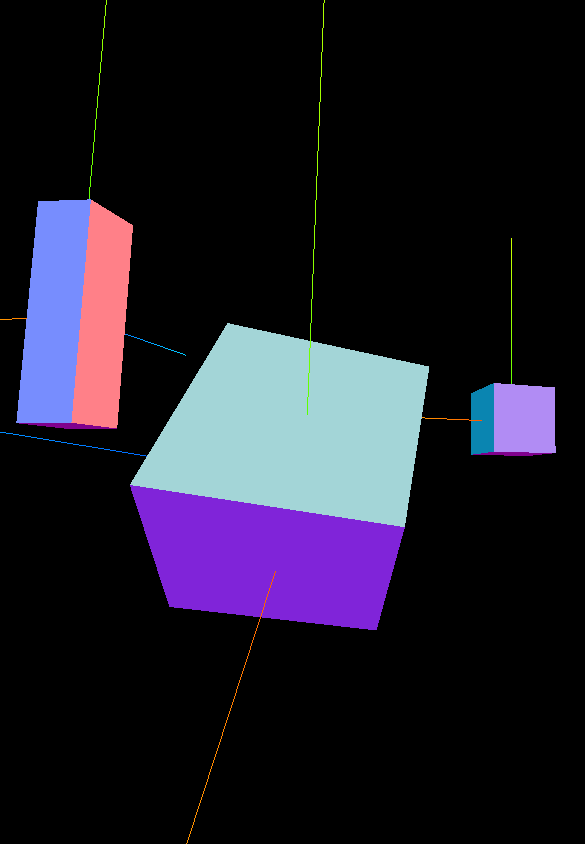
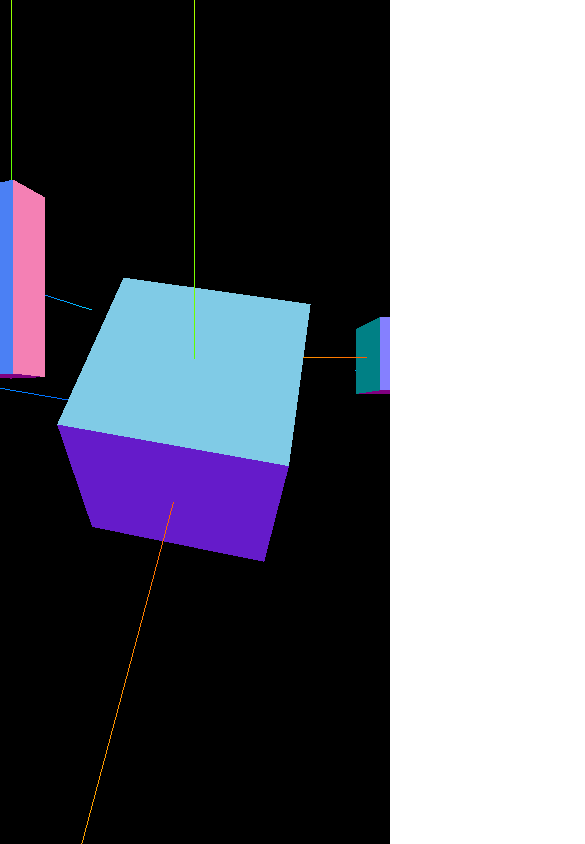
Before and after one commit to black-arm/learn-three.js, a website built with Vite: page index.html in a window 390 px wide. Shown: the top 844 px of the page, 585 px wide, since content can reach past the window. Built offline with nearby package versions, Linux system fonts and the light colour scheme.

Commit message:
feat: pixel ratio and responsive layout

```diff
--- a/src/main.ts
+++ b/src/main.ts
@@ -33,14 +33,16 @@ mesh3.scale.multiplyScalar(0.5);
 mesh.scale.multiplyScalar(0);
 mesh3.scale.y = 2;
 
-const temp = {
-  width: 1024,
-  height: window.innerHeight
+const sizes = {
+  width: window.innerWidth, //larghezza viewport
+  height: window.innerHeight // altezza viewport
 }
 
-const camera = new THREE.PerspectiveCamera(75, temp.width / temp.height, 0.1, 10);
+const camera = new THREE.PerspectiveCamera(75, sizes.width / sizes.height, 0.1, 10);
 const renderer = new THREE.WebGLRenderer()
-renderer.setSize(temp.width, temp.height);
+const pixelRatio = Math.min(window.devicePixelRatio, 2);
+renderer.setPixelRatio(pixelRatio)
+renderer.setSize(sizes.width, sizes.height);
 
 document.body.appendChild(renderer.domElement)
 
@@ -62,7 +64,7 @@ function animate(){
   //const currentTime = Date.now();
   //const deltaTime = (currentTime - time)/ 1000;
   const deltaTime = clock.getDelta(); //fa la stessa cosa di currentime e time
-  console.log(deltaTime)
+  //console.log(deltaTime)
   //time = currentTime;
   const time = clock.getElapsedTime();
   //per far spostare un oggetto sull'asse delle Y basta usare le funzioni matematiche Math.sin;
@@ -75,7 +77,7 @@ function animate(){
   mesh3.rotation.y += 0.02
   //mesh.rotation.y += 0.01;
 
-  camera.lookAt(mesh.position);
+  //camera.lookAt(mesh.position);
   renderer.render(scene, camera);
   requestAnimationFrame(animate)
 }
@@ -87,3 +89,27 @@ function pop(){
 }
 
 pop();
+
+
+window.addEventListener('resize', onResize)
+
+//permette di rendere la viewport responsive
+function onResize() {
+  sizes.height = window.innerHeight;
+  sizes.width = window.innerWidth;
+
+  camera.aspect = sizes.width / sizes.height;
+
+  //  aggiornamento della matrice di proiezione.
+  // Deve essere chiamato dopo qualsiasi cambio di parametro
+  //la matrice di proiezione viene utilizzata dalla GPU per indicare
+  //i punti in cui devono essere visualizzati gli oggetti
+  camera.updateProjectionMatrix();
+
+  const pixelRatio = Math.min(window.devicePixelRatio, 2);
+  renderer.setPixelRatio(pixelRatio)
+
+  renderer.setSize(sizes.width, sizes.height)
+}
+
+console.log(window.devicePixelRatio);
--- a/src/style.css
+++ b/src/style.css
@@ -1,4 +1,5 @@
-body {
-  overflow: hidden;
+* {
   margin: 0px;
+  border: 0px;
+
 }
```
